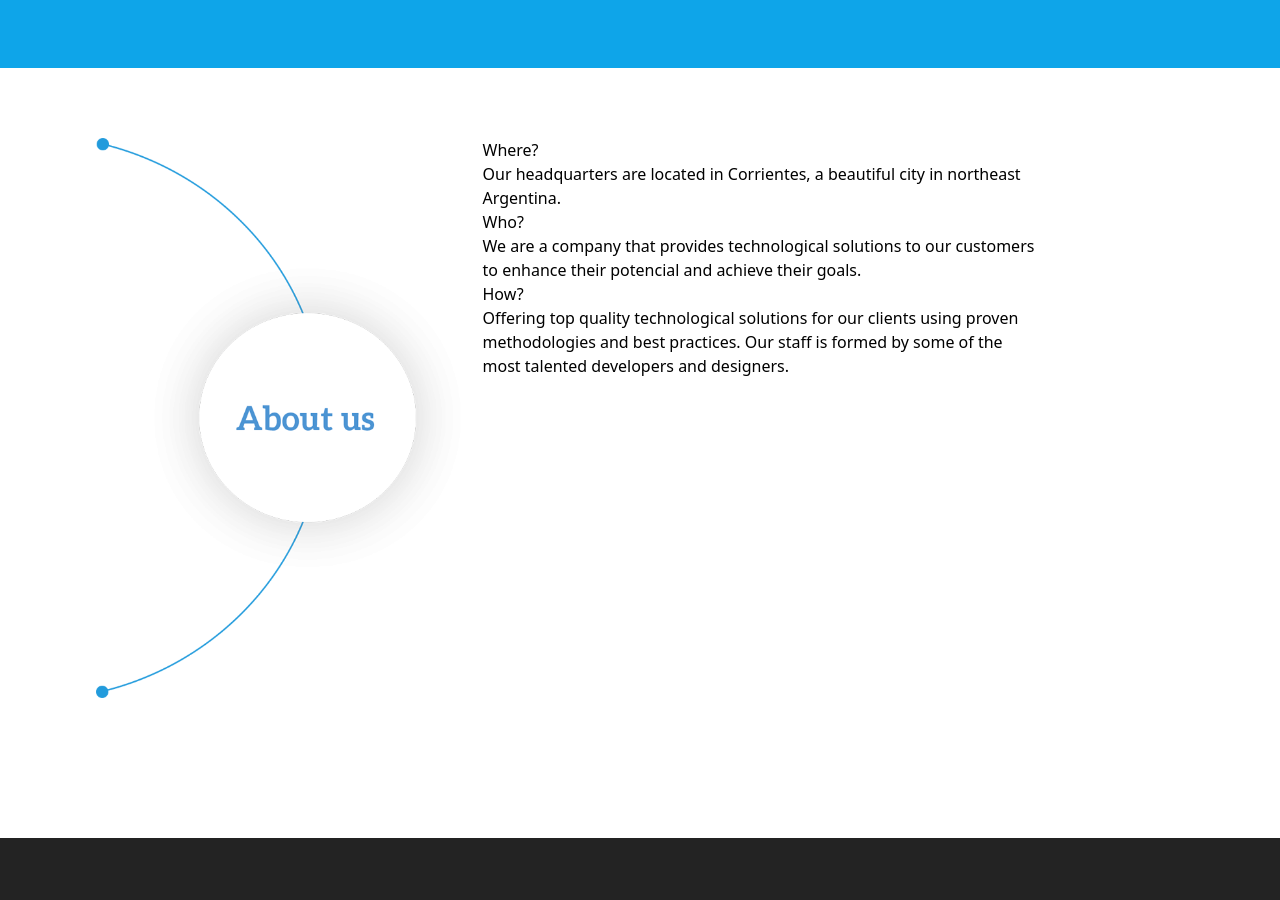
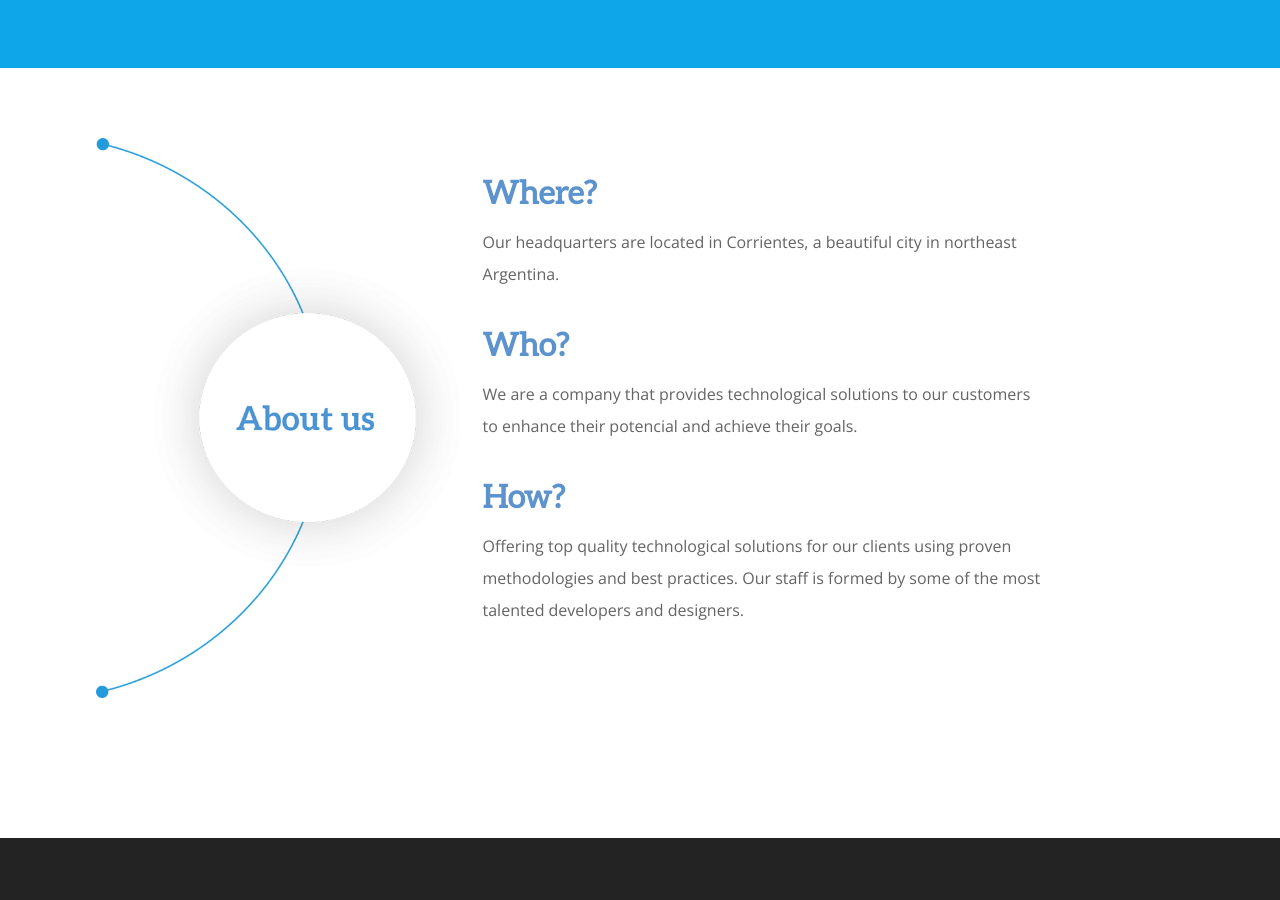
Before and after one commit to ignacioLiotti/test-1441654, a Next.js app: page / in a window 1280 px wide. Shown: the part 1700-2600 px from the top of the page. Built offline with nearby package versions, Linux system fonts and the light colour scheme.

Commit message:
Styled about section

```diff
--- a/tailwind.config.js
+++ b/tailwind.config.js
@@ -11,6 +11,7 @@ module.exports = {
         "icon-blue": "#5c93ce",
         "gray-placeholder": "#495057",
         "gray-border": "#ced4da",
+        "gray-body": '#646464'
       },
     },
     fontFamily: {
--- a/templates/AboutSection.jsx
+++ b/templates/AboutSection.jsx
@@ -17,18 +17,24 @@ function AboutSection() {
             />
           </div>
           <div className="flex flex-col max-w-[50%]">
-            <h2>Where? </h2>
-            <p>
+            <h2 className="mt-8 mb-2 text-[2rem] text-icon-blue font-aleo font-bold">
+              Where?{" "}
+            </h2>
+            <p className="text-base text-gray-body font-open-sans leading-8">
               Our headquarters are located in Corrientes, a beautiful city in
               northeast Argentina.
             </p>
-            <h2>Who?</h2>
-            <p>
+            <h2 className="mt-8 mb-2 text-[2rem] text-icon-blue font-aleo font-bold">
+              Who?
+            </h2>
+            <p className="text-base text-gray-body font-open-sans leading-8">
               We are a company that provides technological solutions to our
               customers to enhance their potencial and achieve their goals.{" "}
             </p>
-            <h2>How?</h2>
-            <p>
+            <h2 className="mt-8 mb-2 text-[2rem] text-icon-blue font-aleo font-bold">
+              How?
+            </h2>
+            <p className="text-base text-gray-body font-open-sans leading-8">
               Offering top quality technological solutions for our clients using
               proven methodologies and best practices. Our staff is formed by
               some of the most talented developers and designers.{" "}
```
